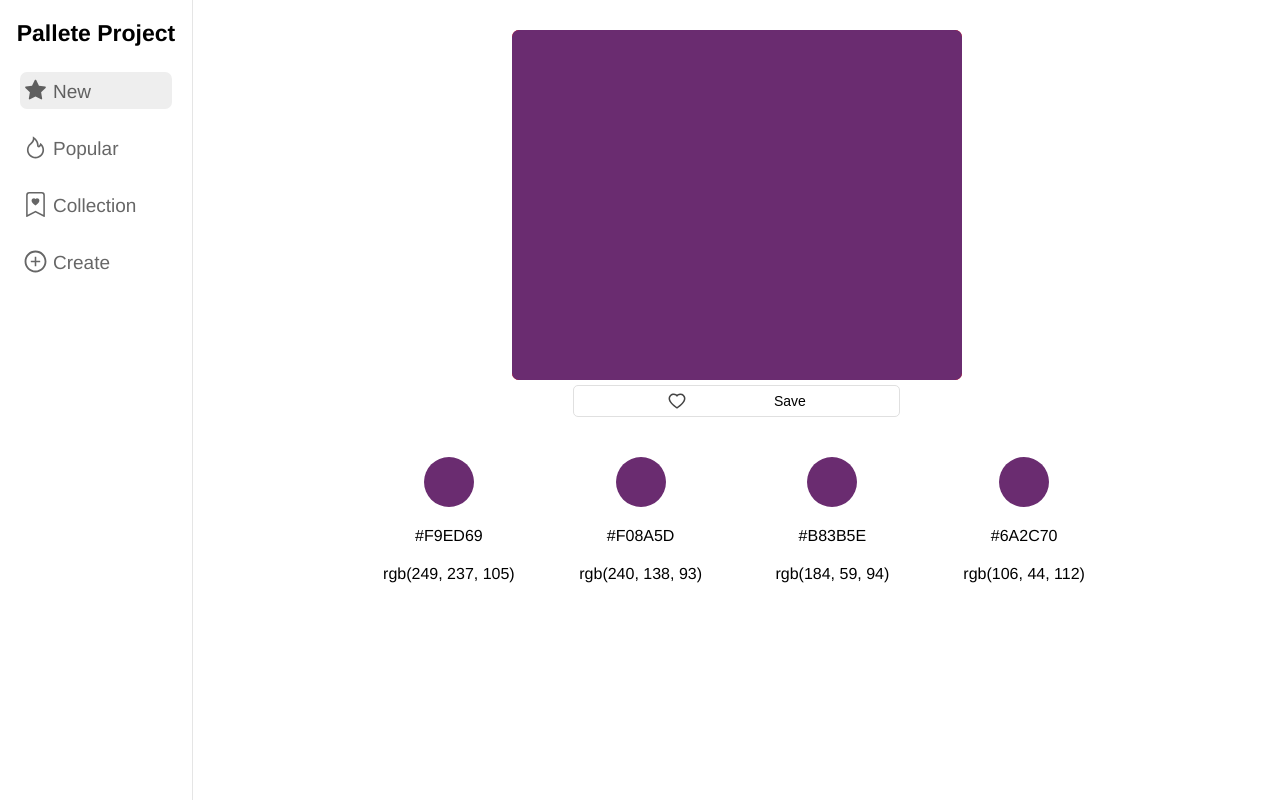
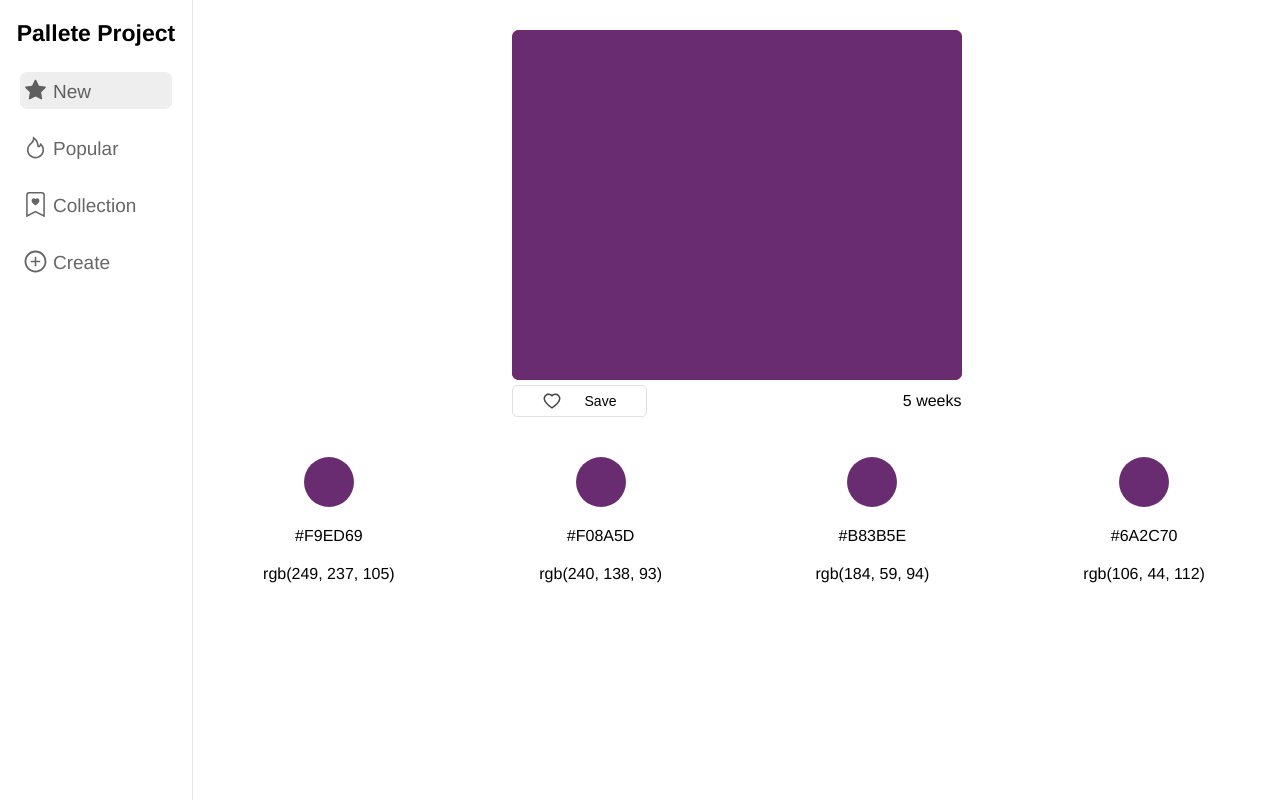
Before and after one commit to j-barreiros/Pallete-Project, a Next.js app: page /1 in a window 1280 px wide. Built offline with nearby package versions, Linux system fonts and the light colour scheme.

Commit message:
Edited colorId and related component

```diff
--- a/pages/[colorId].js
+++ b/pages/[colorId].js
@@ -19,12 +19,15 @@ export default function colorPage() {
     } else {
         return (
             <main>
-                <SideBar/>
+                <SideBar />
 
                 <section className='colorSection'>
                     <section className="boxSection">
-                        <PalleteBox colors={myPallete.colors} size='big' />
-                        <LikeButton pallete={myPallete}></LikeButton>
+                            <PalleteBox colors={myPallete.colors} size='big' />
+                        <div className='palleteFooter'>
+                            <LikeButton pallete={myPallete}></LikeButton>
+                            <p>5 weeks</p>
+                        </div>
                     </section>
                     <section className="infoSection">
                         {myPallete.colors.map((color, index) => <ColorInfo key={index} colorHex={color} />)}
@@ -35,21 +38,29 @@ export default function colorPage() {
                     main {
                         display: flex;
                     }
+
                     .colorSection {
                         padding-top: 30px;
                         width: 100%;
                         display: flex;
                         flex-direction: column;
+                        align-items: center;
                         margin-left: 193px;
                     }
 
                     .boxSection {
                         display: flex;
                         flex-direction: column;
+                    }
+
+                    .palleteFooter {
+                        display: flex;
+                        justify-content: space-between;
                         align-items: center;
                     }
 
                     .infoSection {
+                        width: 100%;
                         display: grid;
                         grid-template-columns: repeat(4, 1fr);
                         margin: 30px 160px;
--- a/src/components/ColorInfo/ColorInfo.js
+++ b/src/components/ColorInfo/ColorInfo.js
@@ -9,6 +9,7 @@ function textToCopy(props) {
 }
 
 export default function ColorInfo({colorHex}) {
+
     function hexToRgb(hexColor) {
         hexColor = hexColor.slice(1);
         let convertedColor = [
--- a/src/components/PalleteStripe/PalleteStripe.js
+++ b/src/components/PalleteStripe/PalleteStripe.js
@@ -27,11 +27,7 @@ export default function PalleteStripe({ color, handleClick }) {
                 className='colorCode'
                 onClick={() => handleColorCopy()}
             >
-                {isCopiedAlertActive ?
-                    'Copied'
-                    :
-                    color
-                }
+                {isCopiedAlertActive ? 'Copied' : color }
             </div>
 
             <style jsx>{`
```
